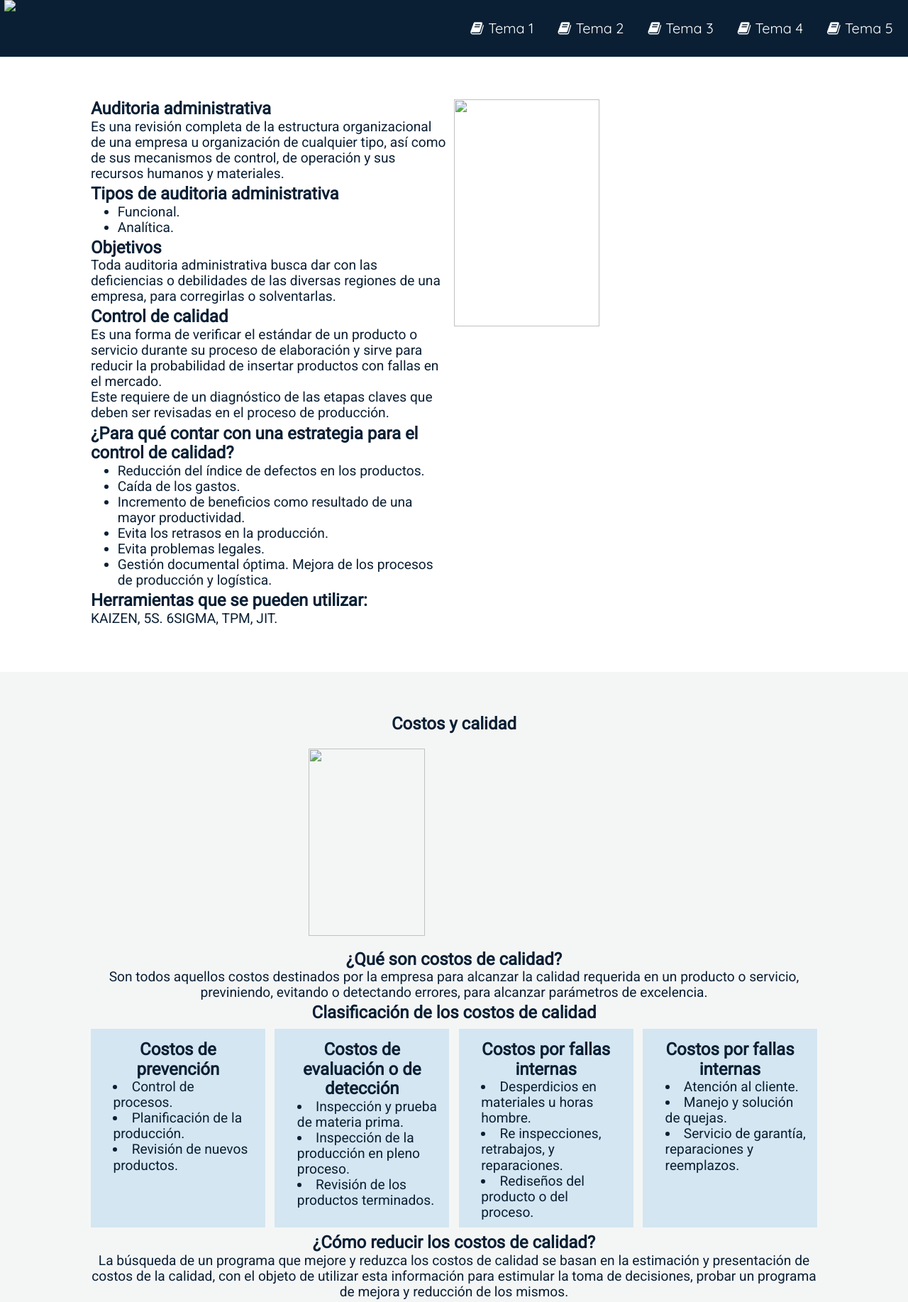
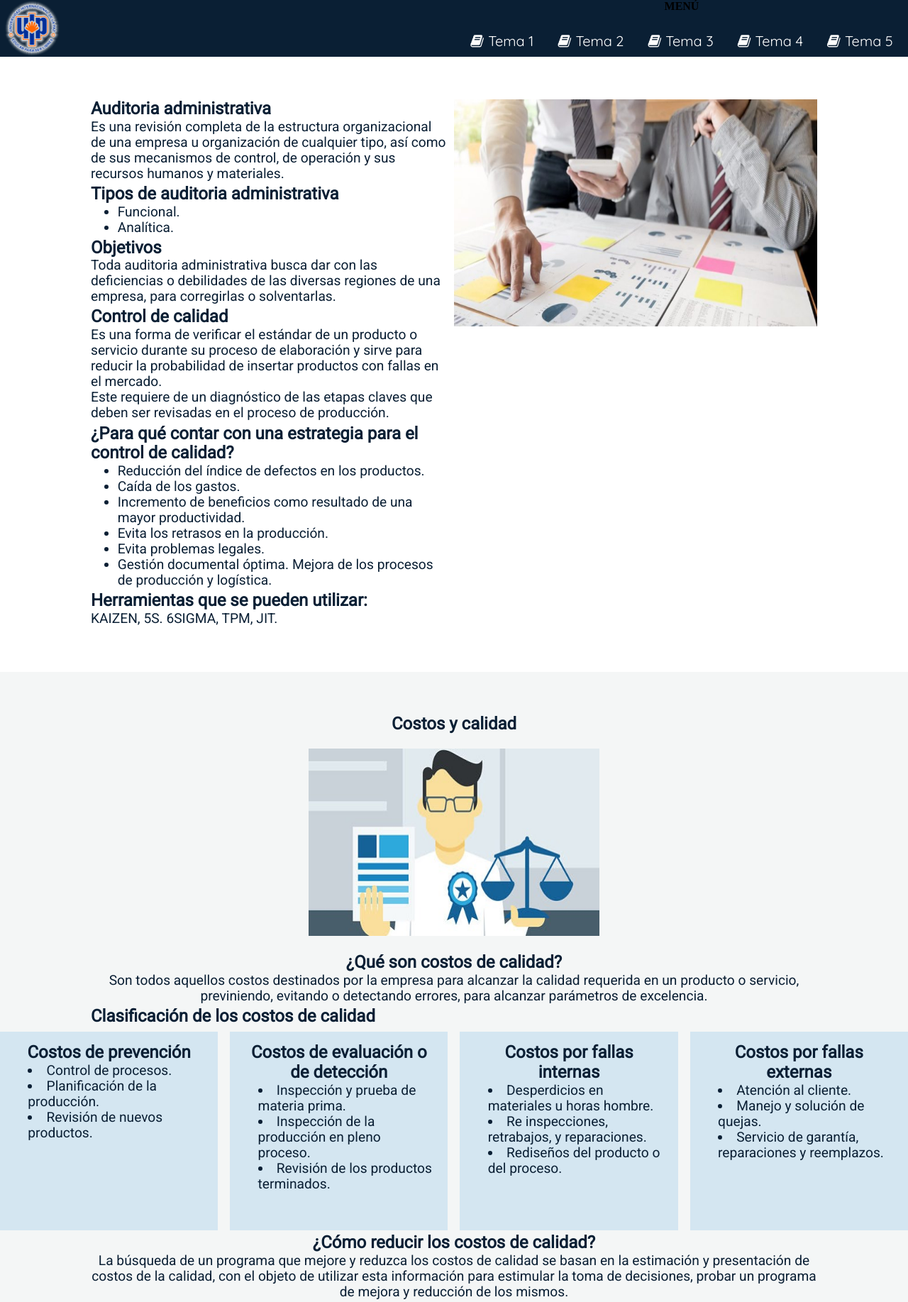
Before and after one commit to PaulAFC14/INICIOGH, a plain HTML site: page HTML/tema1.html in a window 1280 px wide. Shown: the top 1835 px of the page at 71% size. Drawn offline with Linux system fonts and the light colour scheme; files that its build step writes are made by us from their sources; files whose address does not match are found by name.

Commit message:
Update tema1.html

```diff
--- a/HTML/tema1.html
+++ b/HTML/tema1.html
@@ -6,9 +6,9 @@
 
 	<!--ESTILOS-->
 	<meta name="viewport" content="width=device-width, initial-scale=1.0">
-	<link rel="stylesheet" type="text/css" href="CSS/tema1.css">
-	<link rel="stylesheet" type="text/css" href="CSS/normalize.css">
-	<link rel="stylesheet" type="text/css" href="CSS/font-awesome.min.css">
+	<link rel="stylesheet" type="text/css" href="../CSS/tema1.css">
+	<link rel="stylesheet" type="text/css" href="../CSS/normalize.css">
+	<link rel="stylesheet" type="text/css" href="../CSS/font-awesome.min.css">
 
 	<!--FUENTES-->
 	<link href="https://fonts.googleapis.com/css2?family=Roboto&display=swap" rel="stylesheet">
@@ -20,15 +20,18 @@
 	<!--HEADER---------------------------------------->
 	<div class="head">
 		<nav>
-			<a href="../inicio.html"><img src="IMG/logo.png"  class="header__logo"></a>  <!--IMG DEL LOGO-->
+			<a href="../index.html"><img src="../IMG/logo.png"  class="header__logo"></a>  <!--IMG DEL LOGO-->
 			<div class="header__menu">
-				<ol>  <!--LISTA DE TEMAS(LINKS)-->
-					<li><a href="tema1.html"><i class="fa fa-book" aria-hidden="true"></i>Tema 1</a></li>
-					<li><a href="tema2.html"><i class="fa fa-book" aria-hidden="true"></i>Tema 2</a></li>
-					<li><a href="tema3.html"><i class="fa fa-book" aria-hidden="true"></i>Tema 3</a></li>
-					<li><a href="tema4.html"><i class="fa fa-book" aria-hidden="true"></i>Tema 4</a></li>
-					<li><a href="tema5.html"><i class="fa fa-book" aria-hidden="true"></i>Tema 5</a></li>
-				</ol>
+				<li class="li-main">
+					<h4 id="h4mn">MENÚ</h4>
+					<ul>  <!--LISTA DE TEMAS(LINKS)-->
+						<li><a href="tema1.html"><i class="fa fa-book" aria-hidden="true"></i>Tema 1</a></li>
+						<li><a href="tema2.html"><i class="fa fa-book" aria-hidden="true"></i>Tema 2</a></li>
+						<li><a href="tema3.html"><i class="fa fa-book" aria-hidden="true"></i>Tema 3</a></li>
+						<li><a href="tema4.html"><i class="fa fa-book" aria-hidden="true"></i>Tema 4</a></li>
+						<li><a href="tema5.html"><i class="fa fa-book" aria-hidden="true"></i>Tema 5</a></li>
+					</ul>
+				</li>
 			</div>
 		</nav>
 	</div>
@@ -40,7 +43,7 @@
 
 		<!--SUBTEMA 1---------------------------------------->
 		<div class="subtema1">
-			<img src="IMG/T1/auditoria_admin.jpg" id="img1-1">
+			<img src="../IMG/T1/auditoria_admin.jpg" id="img1-1">
 			<div class="st1">
 				<h2>Auditoria administrativa</h2>
 				<p>
@@ -97,7 +100,7 @@
 		<!--SUBTEMA 2---------------------------------------->
 		<div class="subtema2">
 			<h2 id="h2__2-1">Costos y calidad</h2>
-			<img src="IMG/T1/costos_calidad.jpg" id="img2-1">
+			<img src="../IMG/T1/costos_calidad.jpg" id="img2-1">
 			<div class="st2">
 				<h2>¿Qué son costos de calidad?</h2>
 				<p>
@@ -105,8 +108,8 @@
 				</p>
 			</div>
 
-			<div class="st2">
-				<h2>Clasificación de los costos de calidad</h2>
+			<div class="st2k">
+				<h2 id="cc2">Clasificación de los costos de calidad</h2>
 				<div id="st2-li1">
 					<h2 id="h2-li">Costos de prevención</h2>
 					<li id="li-box1">Control de procesos.</li>
@@ -126,7 +129,7 @@
 					<li id="li-box1">Rediseños del producto o del proceso.</li>
 				</div>
 				<div id="st2-li4">
-					<h2 id="h2-li">Costos por fallas internas</h2>
+					<h2 id="h2-li">Costos por fallas externas</h2>
 					<li id="li-box1">Atención al cliente.</li>
 					<li id="li-box1">Manejo y solución de quejas.</li>
 					<li id="li-box1">Servicio de garantía, reparaciones y reemplazos.</li>
@@ -145,7 +148,7 @@
 		<!--SUBTEMA3---------------------------------------->
 		<div class="subtema3">
 			<h2 class="h2__3-1">Control del tiempo presupuestario</h2>
-			<img src="IMG/T1/budget.jpg" class="img3-1">
+			<img src="../IMG/T1/budget.jpg" class="img3-1">
 			<div class="st3">
 				<h2>¿Qué es un presupuesto?</h2>
 				<p>
@@ -177,5 +180,29 @@
 			</div>
 		</div>
 	</div>
+
+
+	<form name="contact" method="POST" data-netlify="true" class="formulario">
+		<h3>Comentarios</h3>
+		<p>
+		    <label class="lb-name">Nombre completo</label>
+		    <br>
+		    <input type="text" name="Nombre completo" />
+		</p>
+		<p>
+		   	<label class="lb-email">Email</label>
+		   	<br>
+		   	<input type="email" name="Email" />
+		</p>
+		<p>
+		   	<label class="lb-coment">Comentario</label>
+		   	<br>
+		   	<textarea name="Comentario" ></textarea>
+		   	<br>
+		</p>
+		<p>
+		    <button type="submit" class="btn-send">Enviar</button>
+		</p>
+	</form>
 </body>
 </html>
```
